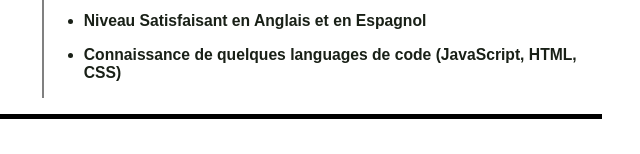
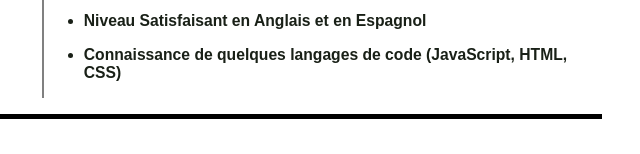
Before and after one commit to Vivi988/CV-Vivian.github.io, a plain HTML site: page index.html in a window 1280 px wide. Shown: the part 752-906 px from the top of the page, 640-1280 px from the left. Drawn offline with Linux system fonts and the light colour scheme.

Commit message:
index2.0

```diff
--- a/index.html
+++ b/index.html
@@ -93,7 +93,7 @@
                 </li>
                 <li>
                     <P>
-                    Connaissance de quelques languages de code
+                    Connaissance de quelques langages de code
                     (JavaScript, HTML, CSS)
                     </P>
                 </li>
```
